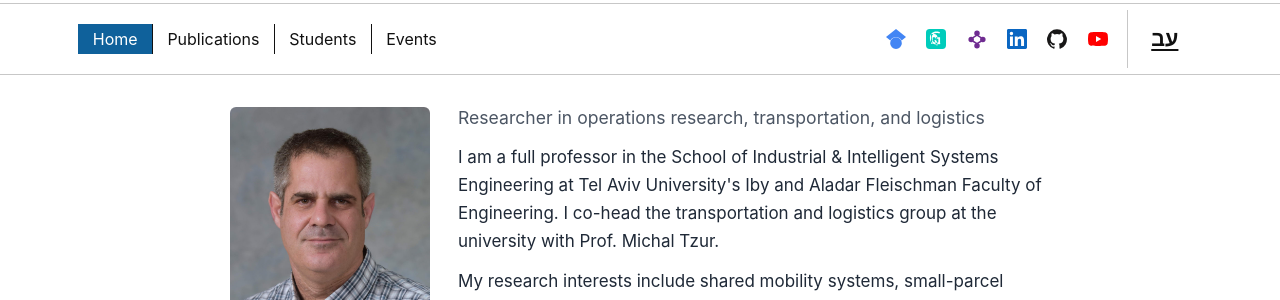
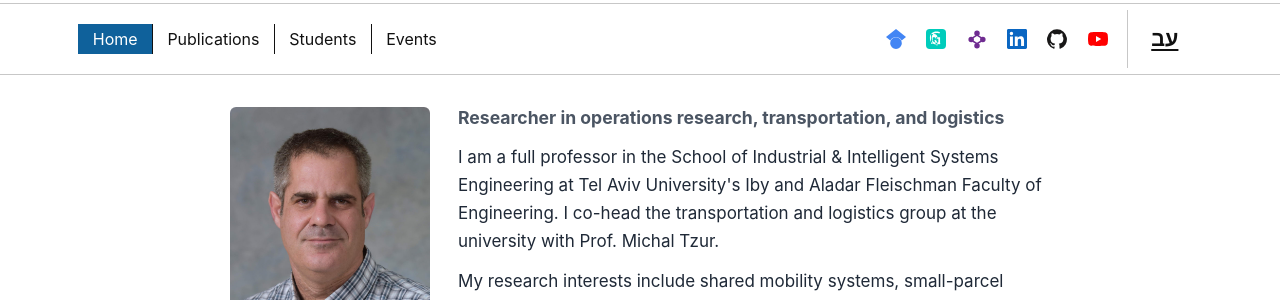
Before and after one commit to tal69/tal69.github.io, a Jekyll site: the page built from index.md, in a window 1280 px wide. Shown: the part 123-423 px from the top of the page. Built offline with Jekyll 4.4.1, drawn with Linux system fonts in a browser that asks for light colours.

Commit message:
Bold homepage research subtitle

```diff
--- a/assets/css/main.scss
+++ b/assets/css/main.scss
@@ -152,7 +152,7 @@ h3 { font-size: 1.1rem; margin: 1.5rem 0 0.4rem; }
 p { margin: 0.7rem 0; }
 a { color: var(--accent); text-decoration: none; }
 a:hover { text-decoration: underline; }
-.subtitle { color: var(--fg-muted); font-size: 1.1rem; margin-top: -0.25rem; }
+.subtitle { color: var(--fg-muted); font-size: 1.1rem; font-weight: 700; margin-top: -0.25rem; }
 
 /* ---- home / about ---- */
 .about {
```
